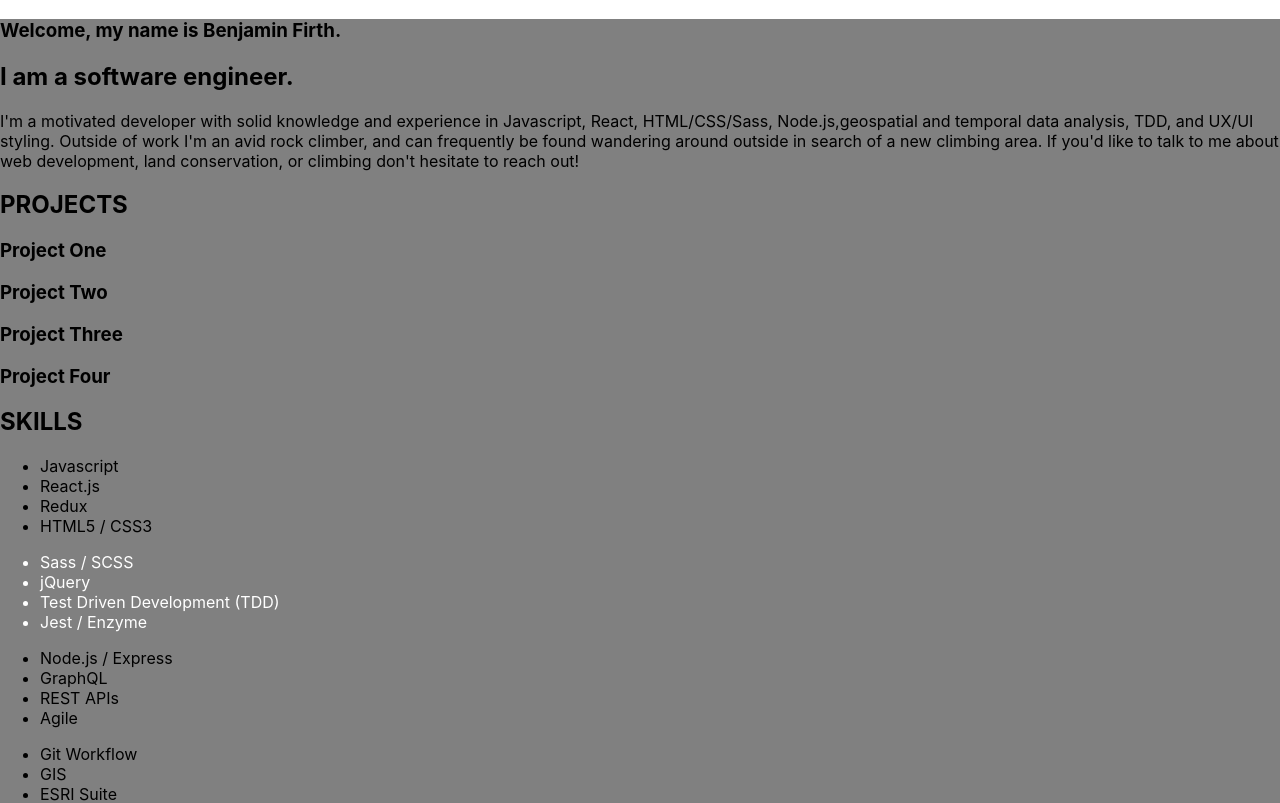
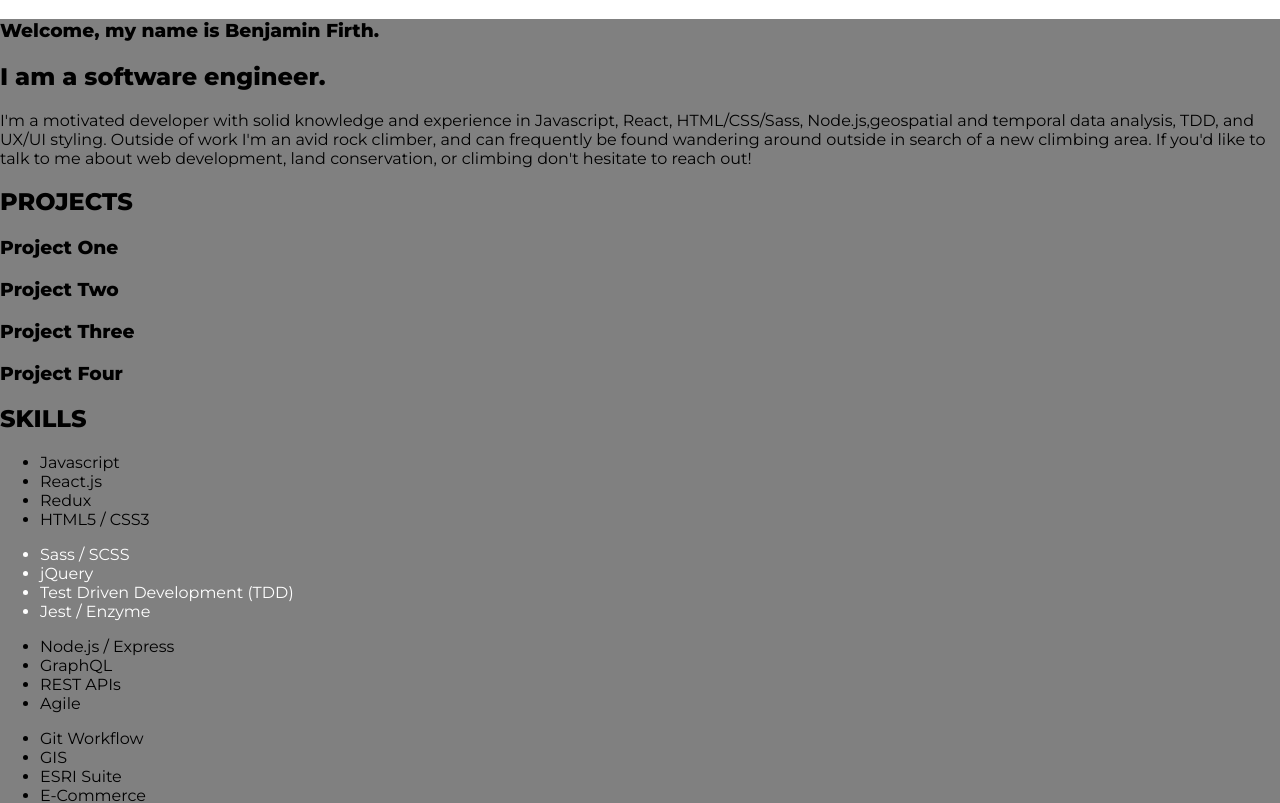
Before and after one commit to benjamin-firth/professional-website, a React (Create React App) app: page / in a window 1280 px wide. Shown: the top 803 px of the page. Built offline with nearby package versions, Linux system fonts and the light colour scheme.

Commit message:
Clear default styling

```diff
--- a/src/index.css
+++ b/src/index.css
@@ -1,10 +1,10 @@
 body {
+  box-sizing: border-box;
   margin: 0;
-  font-family: -apple-system, BlinkMacSystemFont, 'Segoe UI', 'Roboto', 'Oxygen',
-    'Ubuntu', 'Cantarell', 'Fira Sans', 'Droid Sans', 'Helvetica Neue',
-    sans-serif;
+  font-family: 'Montserrat', sans-serif;
   -webkit-font-smoothing: antialiased;
   -moz-osx-font-smoothing: grayscale;
+  padding: 0;
 }
 
 code {
```
